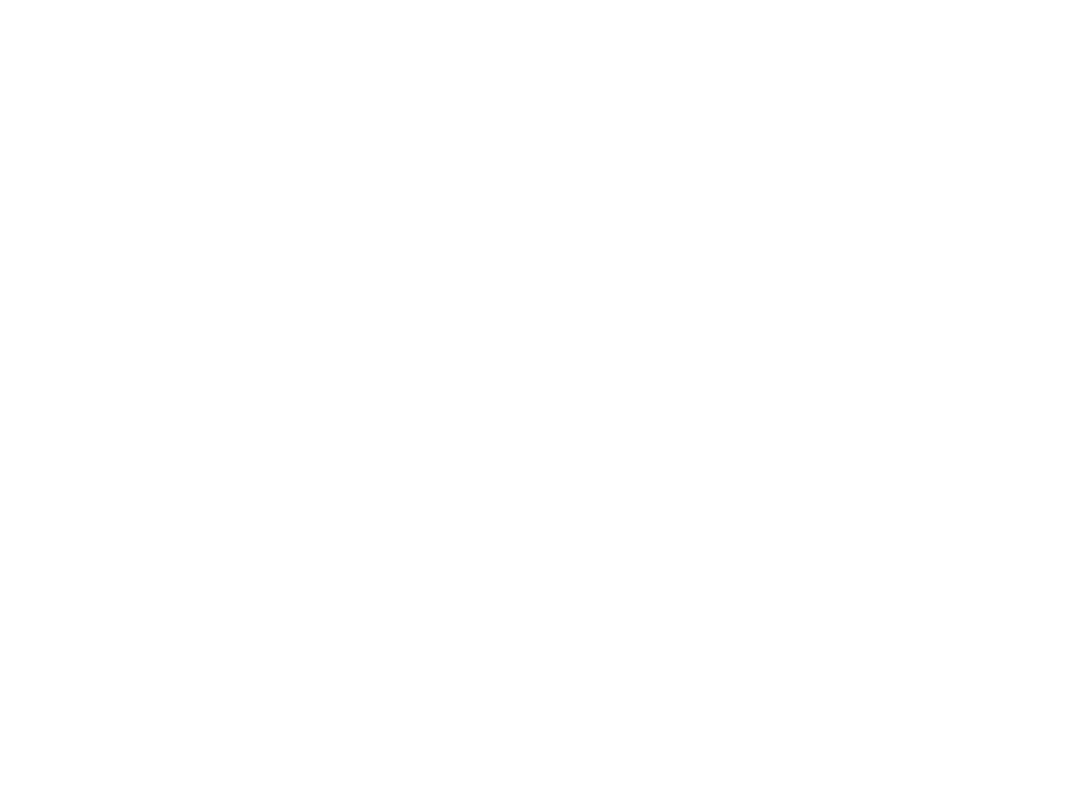
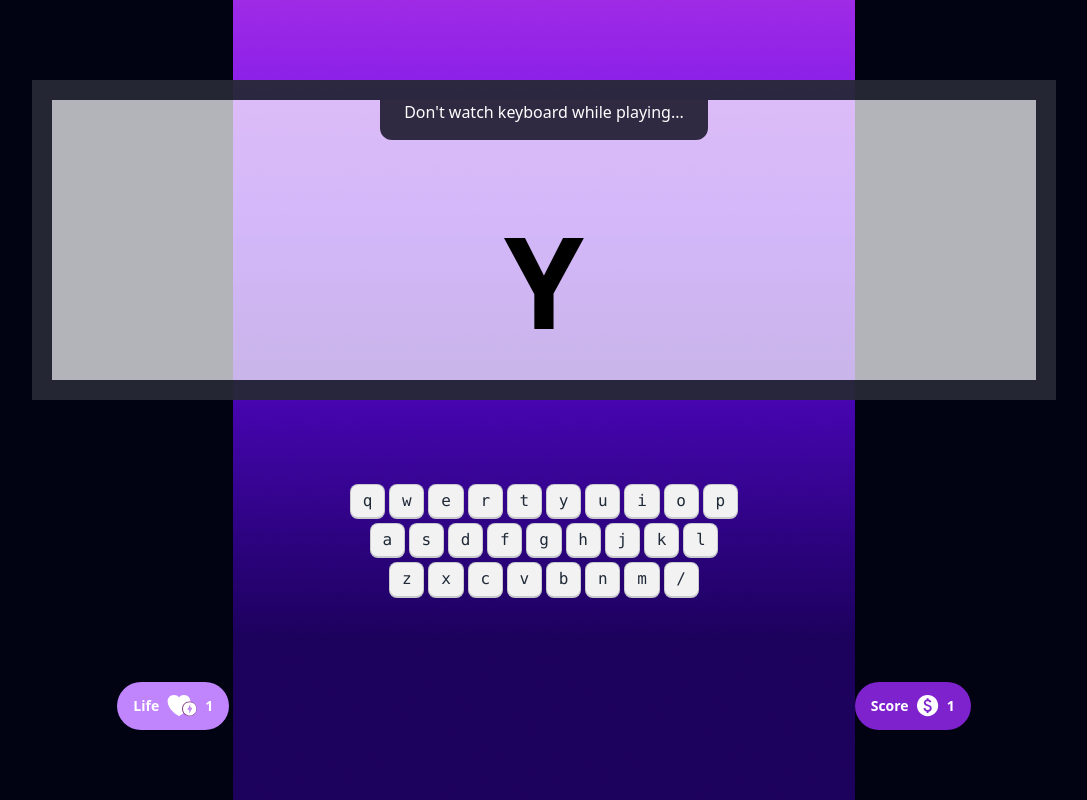
Before and after one commit to kamrulkoche/alpha-clash-pro, a plain HTML site: page index.html in a window 1280 px wide. Shown: the whole page, without its empty margins (96-1183 px from the left). Drawn offline with nearby package versions, Linux system fonts and the light colour scheme.

Commit message:
Design PlayGround Screen, Life And Score

```diff
--- a/index.html
+++ b/index.html
@@ -12,16 +12,86 @@
     <link rel="stylesheet" href="styles/styles.css">
 </head>
 
-<body>
-    <section class="home">
+<body class="font-poppins">
+    <main class="min-h-screen bg-[#010313] bg-[url(images/background.png)] bg-no-repeat bg-center">
+        <section class="home min-h-screen  text-white flex justify-center items-center hidden">
+            <div class="flex flex-col items-center gap-8">
+                <h1 class="text-7xl uppercase">Alpha Clash Pro</h1>
+                <p>Unleash Your Keyboard Kung Fu : Press “Enter” to Play</p>
+                <button class="btn bg-white text-black">Play Now</button>
+            </div>
+        </section>
+        <!-- playground start -->
+        <section class="play-ground">
+            <!-- playground container -->
+            <div class="flex flex-col items-center gap-20 pt-20 ">
+                <!-- screen -->
+                <div class="artboard artboard-horizontal phone-6 border-[20px]  border-[#010313CC] bg-[#FFFFFFB3]">
+                    <div class="flex justify-center">
+                        <p class="bg-[#2F2941] px-6 pb-4 text-white rounded-b-xl">Don't watch keyboard
+                            while playing...</p>
+                    </div>
+                    <div class="flex justify-center items-center h-full">
+                        <p class="text-black text-9xl font-bold">Y</p>
+                    </div>
+                </div>
+                <!-- keyboard start-->
+                <div>
+                    <div class="flex justify-center gap-1 my-1 w-full">
+                        <kbd class="kbd">q</kbd>
+                        <kbd class="kbd">w</kbd>
+                        <kbd class="kbd">e</kbd>
+                        <kbd class="kbd">r</kbd>
+                        <kbd class="kbd">t</kbd>
+                        <kbd class="kbd">y</kbd>
+                        <kbd class="kbd">u</kbd>
+                        <kbd class="kbd">i</kbd>
+                        <kbd class="kbd">o</kbd>
+                        <kbd class="kbd">p</kbd>
+                    </div>
+                    <div class="flex justify-center gap-1 my-1 w-full">
+                        <kbd class="kbd">a</kbd>
+                        <kbd class="kbd">s</kbd>
+                        <kbd class="kbd">d</kbd>
+                        <kbd class="kbd">f</kbd>
+                        <kbd class="kbd">g</kbd>
+                        <kbd class="kbd">h</kbd>
+                        <kbd class="kbd">j</kbd>
+                        <kbd class="kbd">k</kbd>
+                        <kbd class="kbd">l</kbd>
+                    </div>
+                    <div class="flex justify-center gap-1 my-1 w-full">
+                        <kbd class="kbd">z</kbd>
+                        <kbd class="kbd">x</kbd>
+                        <kbd class="kbd">c</kbd>
+                        <kbd class="kbd">v</kbd>
+                        <kbd class="kbd">b</kbd>
+                        <kbd class="kbd">n</kbd>
+                        <kbd class="kbd">m</kbd>
+                        <kbd class="kbd">/</kbd>
+                    </div>
+                </div>
+                <!-- keyboard end-->
+                <!-- life score -->
+                <div class="flex justify-between w-2/3">
+                    <button class="btn rounded-full bg-purple-400 text-white border-none px-4">
+                        Life
+                        <img src="images/heart.svg" alt="">
+                        <span>1</span>
+                    </button>
 
-    </section>
-    <section class="play-ground">
+                    <button class="btn rounded-full bg-purple-700 text-white border-none px-4">
+                        Score
+                        <img src="images/monetization.svg" alt="">
+                        <span>1</span>
+                    </button>
+                </div>
+        </section>
+        <!-- playground end -->
+        <section class="score">
 
-    </section>
-    <section class="score">
-
-    </section>
+        </section>
+    </main>
 </body>
 
 </html>
--- a/styles/styles.css
+++ b/styles/styles.css
@@ -1,5 +1,10 @@
 @import url('https://fonts.googleapis.com/css2?family=Poppins:ital,wght@0,100;0,200;0,300;0,400;0,500;0,600;0,700;0,800;0,900;1,100;1,200;1,300;1,400;1,500;1,600;1,700;1,800;1,900&display=swap');
 
-.font-poppins {
+font-poppins {
     font-family: "Poppins", sans-serif;
 }
+
+/*
+.font-anton{
+
+} */
```
Also changed, not shown: images/heart.svg (added), images/monetization.svg (added).
